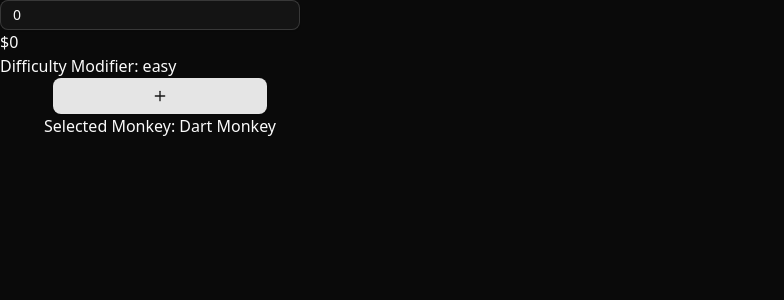
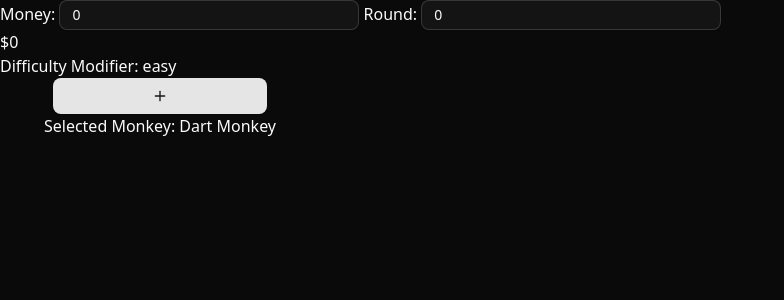
Before and after one commit to Jason-1/bloons-calculator, a Next.js app: page / in a window 1280 px wide. Shown: the top 300 px of the page, without its empty margins (0-784 px from the left). Built offline with nearby package versions, Linux system fonts and the light colour scheme.

Commit message:
Round input

```diff
--- a/app/page.tsx
+++ b/app/page.tsx
@@ -8,22 +8,32 @@ import {
   selectDifficulty,
   selectMoney,
   selectMonkeys,
+  selectRound,
 } from "./redux/selectors";
 import { setMoney } from "./redux/slices/moneySlice";
 import { useEffect } from "react";
 import calculateTotalPrice from "@/lib/calculateTotalPrice";
+import { setRound } from "./redux/slices/roundSlice";
 
 export default function Home() {
   const dispatch = useDispatch();
 
   const money = useSelector(selectMoney);
+  const round = useSelector(selectRound);
   const selectedMonkeys = useSelector(selectMonkeys);
   const difficulty = useSelector(selectDifficulty);
 
   //------------------------------------------------------------------------------//
 
-  const handleInputChange = (event: React.ChangeEvent<HTMLInputElement>) => {
+  const handleMoneyInputChange = (
+    event: React.ChangeEvent<HTMLInputElement>
+  ) => {
     dispatch(setMoney(event.target.value));
+  };
+  const handleRoundInputChange = (
+    event: React.ChangeEvent<HTMLInputElement>
+  ) => {
+    dispatch(setRound(event.target.value));
   };
 
   useEffect(() => {
@@ -32,13 +42,25 @@ export default function Home() {
 
   return (
     <main className="flex flex-col">
+      <div>
+        <span>Money: </span>
         <Input
           type="number"
           className="inline-block w-full max-w-[300px] h-auto"
           value={String(money)}
-        onChange={handleInputChange}
+          onChange={handleMoneyInputChange}
           placeholder="Enter your money"
         />
+        {"   "}
+        <span>Round: </span>
+        <Input
+          type="number"
+          className="inline-block w-full max-w-[300px] h-auto"
+          value={String(round)}
+          onChange={handleRoundInputChange}
+          placeholder="Enter Round"
+        />
+      </div>
       <span>${calculateTotalPrice(selectedMonkeys, difficulty)}</span>
       <DifficultyDropdown />
       <DisplayMonkeys />
--- a/app/redux/selectors.ts
+++ b/app/redux/selectors.ts
@@ -4,3 +4,4 @@ export const selectDifficulty = (state: RootState) =>
   state.difficulty.difficulty;
 export const selectMoney = (state: RootState) => state.money.money;
 export const selectMonkeys = (state: RootState) => state.monkeys;
+export const selectRound = (state: RootState) => state.round.round;
--- /dev/null
+++ b/app/redux/slices/roundSlice.ts
@@ -0,0 +1,26 @@
+import { createSlice } from "@reduxjs/toolkit";
+
+interface MoneyState {
+  round: number;
+}
+
+const initialState: MoneyState = {
+  round: 0,
+};
+
+const roundSlice = createSlice({
+  name: "money",
+  initialState,
+  reducers: {
+    setRound: (state, action) => {
+      var reg = /^\d+$/;
+      if (reg.test(action.payload)) {
+        const roundNum = Math.min(Number(action.payload), 100);
+        state.round = roundNum;
+      }
+    },
+  },
+});
+
+export const { setRound } = roundSlice.actions;
+export default roundSlice.reducer;
--- a/app/store.ts
+++ b/app/store.ts
@@ -2,12 +2,14 @@ import { configureStore } from "@reduxjs/toolkit";
 import difficultySlice from "./redux/slices/difficultySlice";
 import moneySlice from "./redux/slices/moneySlice";
 import monkeysSlice from "./redux/slices/monkeysSlice";
+import roundSlice from "./redux/slices/roundSlice";
 
 export const store = configureStore({
   reducer: {
     difficulty: difficultySlice,
     money: moneySlice,
     monkeys: monkeysSlice,
+    round: roundSlice,
   },
 });
 
```
Lines whose indentation alone changed are shown as unchanged.
